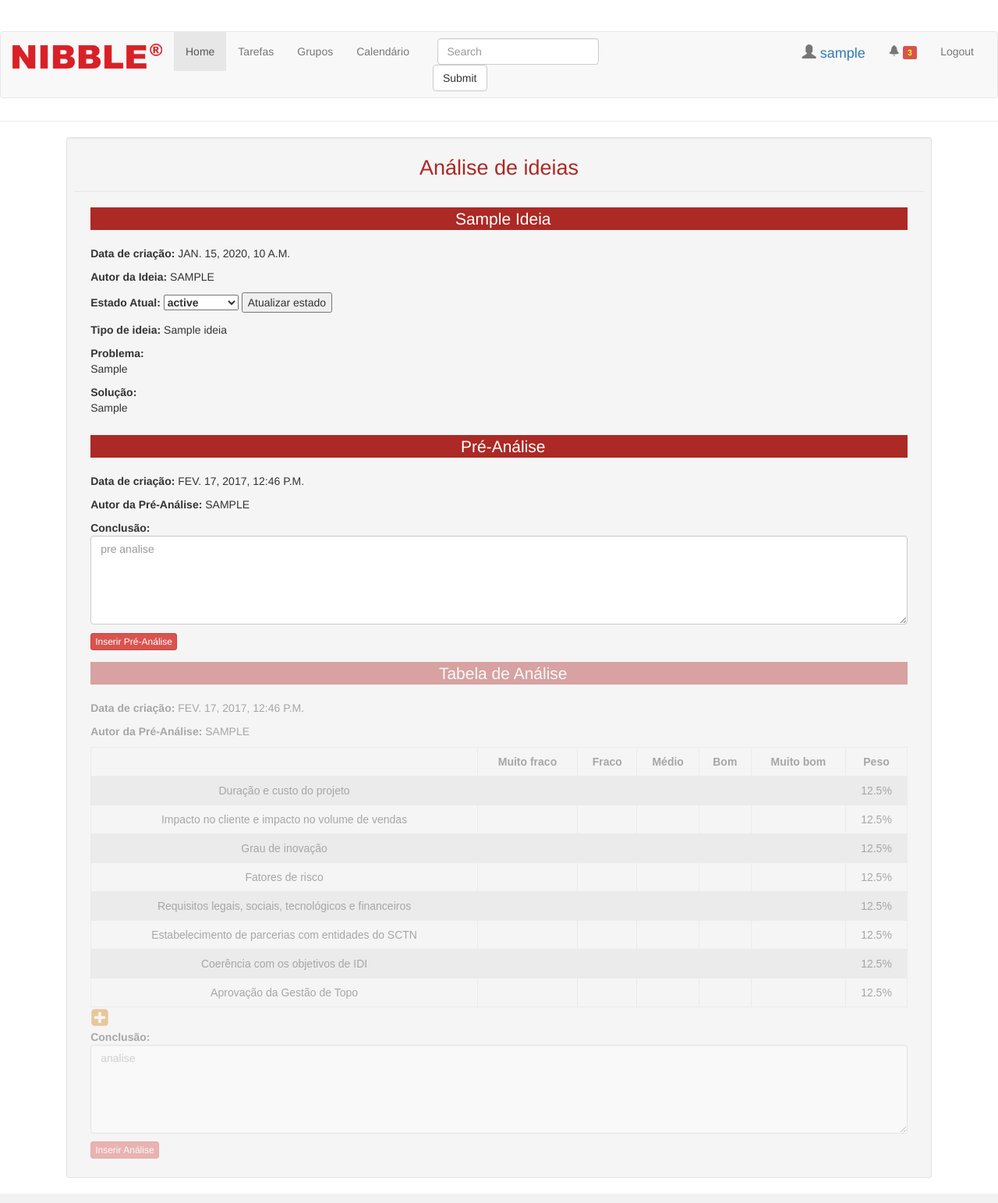
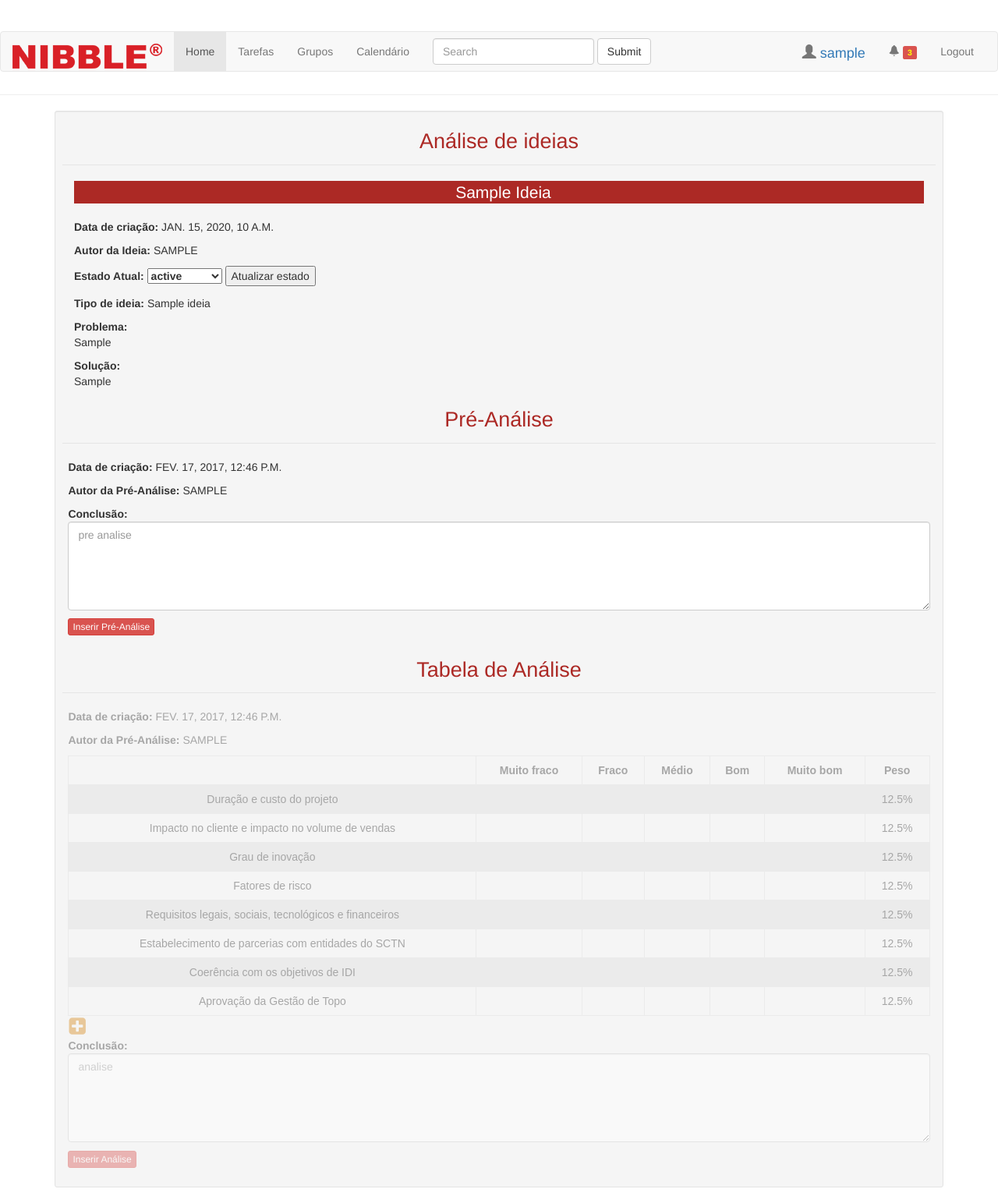
Before and after one commit to siualpinto/SGIDI, a Django app: page /sgidi/ideias/avaliacao/1 in a window 1280 px wide. Shown: the whole page at 78% size. Run offline with Django 3.2, Linux system fonts and the light colour scheme; a user stored in the database is signed in; tables that the repository leaves empty hold one stand-in row (values such as "Sample post"); some libraries are stand-ins or nearby versions.

Commit message:
Ideias template v1.7  avaliação de ideias - falta pedido ajax para o estado e backend da avaliação de ideias ✔  90% frontend done ✔

```diff
--- a/sgidi/static/css/ideias.css
+++ b/sgidi/static/css/ideias.css
@@ -4,7 +4,7 @@
     padding: 10px;
 }
 
-#avaliacao {
+.avaliacao {
     color: #ac2925;
 }
 
@@ -28,7 +28,6 @@ textarea {
 
 input[type=radio]:not(old):checked {
     display          : block;
-
     border           : 0.0625em solid rgb(115,153,77);
     border-radius    : 0.125em;
     background       : rgb(153,204,102);
@@ -41,7 +40,7 @@ input[type=radio]:not(old):checked {
     background-color: #ac2925;
 }
 
-.form-group{
+#form1, #form2 {
     padding-left: 2%;
     padding-right: 2%;
 }
@@ -80,7 +79,6 @@ tr:nth-child(even) {
     color: #d58512;
 }
 
-
 .disabledbutton {
     pointer-events: none;
     opacity: 0.4;
--- a/templates/ideias.html
+++ b/templates/ideias.html
@@ -26,7 +26,6 @@
                         {% endif %}
                         <fieldset>
                             <legend class="text-center header">Registo de ideias</legend>
-
                             <div class="form-group">
                                 <span class="col-md-1 col-md-offset-2 text-center"><i class="fa fa-user bigicon"></i></span>
                                 <div class="col-md-1">
--- a/templates/ideias_avaliacao.html
+++ b/templates/ideias_avaliacao.html
@@ -6,29 +6,12 @@
 
 {% block content %}
     <div class="container">
-        <div clas="row">
+        <div class="row">
             <div class="col-md-12">
                 <div class="well well-sm">
-                    <form class="form-horizontal" action="" method="post">
-                        {% csrf_token %}
-                        {% if form.errors %}
-                            {% for field in form %}
-                                {% for error in field.errors %}
-                                    <div class="alert alert-danger">
-                                        <strong>{{ error|escape }}</strong>
-                                    </div>
-                                {% endfor %}
-                            {% endfor %}
-                            {% for error in form.non_field_errors %}
-                                <div class="alert alert-danger">
-                                    <strong>{{ error|escape }}</strong>
-                                </div>
-                            {% endfor %}
-                        {% endif %}
                     <fieldset>
-                            <legend class="text-center header" id="avaliacao">Análise de ideias</legend>
+                        <legend class="text-center header avaliacao">Análise de ideias</legend>
                         <div class="col-md-12">
-                                <div class="form-group">
                             <p class="lead text-left text-capitalize">{{ ideia.nome }}</p>
                             <p><strong>Data de criação: </strong><span class="text-uppercase">{{ ideia.data }}</span></p>
                             <p><strong>Autor da Ideia: </strong><span class="text-uppercase">{{ autor.username }}</span></p>
@@ -46,12 +29,27 @@
                             <p><strong>Tipo de ideia: </strong><span class="text-justify">{{ ideia.tipo_nome }}</span></p>
                             <p><strong>Problema: </strong><br><span class="text-justify">{{ ideia.problema }}</span></p>
                             <p><strong>Solução: </strong><br><span class="text-justify">{{ ideia.solucao }}</span></p>
-
                         </div>
+                    </fieldset>
+                    <form class="form-horizontal" action="" method="post" >
+                        {% csrf_token %}
+                        {% if form.errors %}
+                            {% for field in form %}
+                                {% for error in field.errors %}
+                                    <div class="alert alert-danger">
+                                        <strong>{{ error|escape }}</strong>
                                     </div>
-                            <div class="col-md-12">
-                                <div class="form-group">
-                                    <p class="lead text-left">Pré-Análise</p>
+                                {% endfor %}
+                            {% endfor %}
+                            {% for error in form.non_field_errors %}
+                                <div class="alert alert-danger">
+                                    <strong>{{ error|escape }}</strong>
+                                </div>
+                            {% endfor %}
+                        {% endif %}
+                        <fieldset>
+                            <legend class="text-center header avaliacao">Pré-Análise</legend>
+                            <div class="form-group" id="form1">
                                 <p><strong>Data de criação: </strong><span class="text-uppercase">{% now "DATETIME_FORMAT" %}</span></p>
                                 <p><strong>Autor da Pré-Análise: </strong><span class="text-uppercase">{{ user.username }}</span></p>
                                 <p><strong>Conclusão: </strong>
@@ -61,7 +59,7 @@
                                     <button type="submit" class="btn btn-danger">Inserir Pré-Análise</button>
                                 </div>
                             </div>
-                            </div>
+
                         </fieldset>
                     </form>
                     <form class="form-horizontal" action="" method="post">
@@ -81,9 +79,8 @@
                             {% endfor %}
                         {% endif %}
                         <fieldset>
-                            <div class="col-md-12 disabledbutton">
-                                <div class="form-group">
-                                    <p class="lead text-left">Tabela de Análise</p>
+                            <legend class="text-center header avaliacao">Tabela de Análise</legend>
+                            <div class="form-group disabledbutton" id="form2">
                                 <p><strong>Data de criação: </strong><span class="text-uppercase">{% now "DATETIME_FORMAT" %}</span></p>
                                 <p><strong>Autor da Pré-Análise: </strong><span class="text-uppercase">{{ user.username }}</span></p>
                                 <table id="tabela_avaliacao">
@@ -180,7 +177,7 @@
                                     <button type="submit" class="btn btn-danger">Inserir Análise</button>
                                 </div>
                             </div>
-                            </div>
+                            {#                            </div>#}
                         </fieldset>
                     </form>
                 </div>
```
Lines whose indentation alone changed are shown as unchanged.
